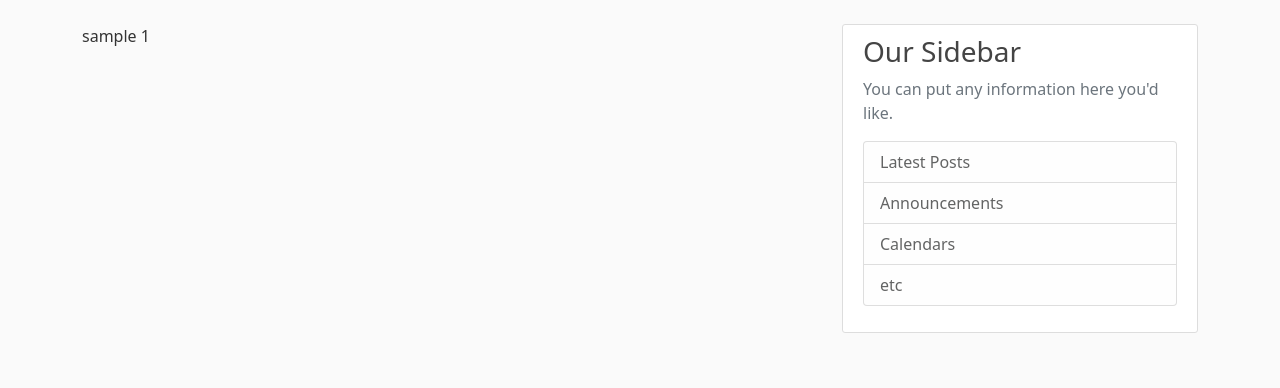
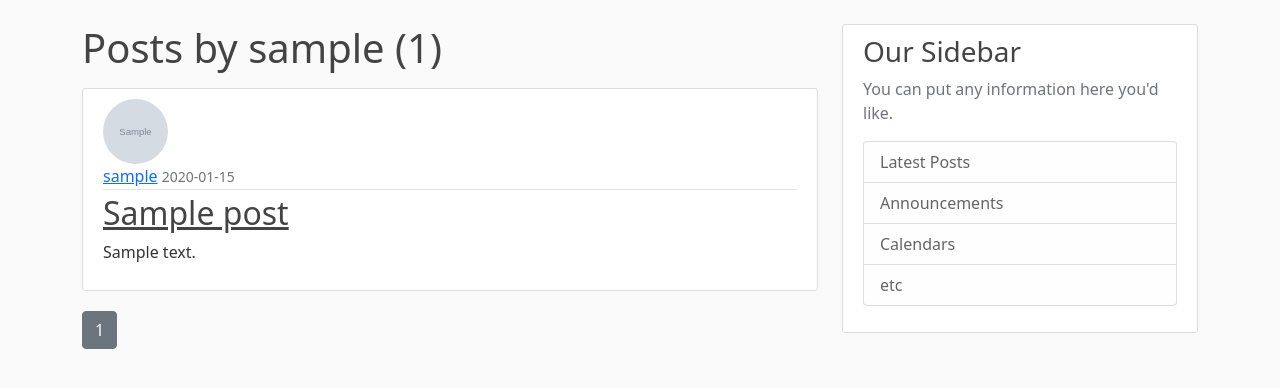
Before and after one commit to incolumepy-cursos/incolumepy.flaskproject, a Flask app: a page that uses incolumepy/flaskproject/templates/user_posts.html in a window 1280 px wide. Shown: the part 56-444 px from the top of the page. Run offline with Flask 2, Linux system fonts and the light colour scheme; tables that the repository leaves empty hold one stand-in row (values such as "Sample post"); grey boxes marked "Sample" are stand-in pictures; some libraries are stand-ins or nearby versions.

Commit message:
Atualização de template para user_posts.html

```diff
--- a/incolumepy/flaskproject/templates/user_posts.html
+++ b/incolumepy/flaskproject/templates/user_posts.html
@@ -1,5 +1,28 @@
 {% extends "layout.html" %}
 {% block content %}
-{{user.username}}
-{{posts.total}}
-{% endblock%}
+<h1 class="mb-3"> Posts by {{ user.username }} ({{posts.total}})</h1>
+{% for post in posts.items %}
+<article class="media content-section">
+  <img class="rounded-circle article-img" src="{{ url_for('static', filename='profile_pics/{}'.format(post.author.image_file)) }}">
+  <div class="media-body">
+    <div class="article-metadata">
+      <a class="mr-2" href="{{url_for('user_posts', username=post.author.username)}}">{{ post.author.username }}</a>
+      <small class="text-muted">{{ post.posted.strftime("%F") }}</small>
+    </div>
+    <h2><a class="article-title" href="{{ url_for('post_read', post_id=post.id) }}">{{ post.title }}</a></h2>
+    <p class="article-content">{{ post.content }}</p>
+  </div>
+</article>
+{% endfor %}
+{% for page_num in posts.iter_pages(left_edge=1, right_edge=1, left_current=1, right_current=2) %}
+    {% if page_num %}
+        {% if posts.page == page_num %}
+        <a class="btn btn-secondary mb-4" href="{{ url_for('user_posts', page=page_num, username=user.username) }}">{{page_num}}</a>
+        {% else %}
+        <a class="btn btn-outline-info mb-4" href="{{ url_for('user_posts', page=page_num, username=user.username) }}">{{page_num}}</a>
+        {% endif %}
+    {% else %}
+    ..
+    {% endif %}
+{% endfor %}
+{% endblock %}
```
